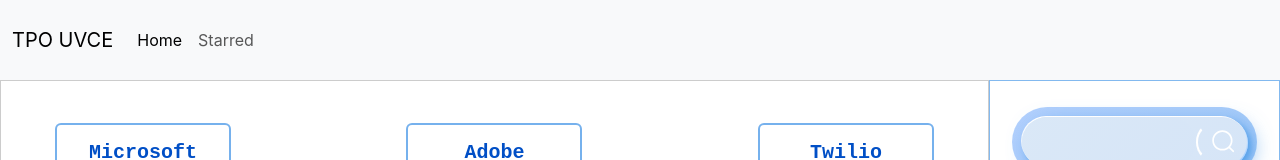
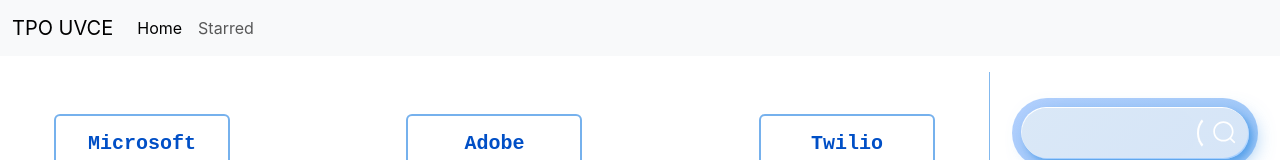
Before and after one commit to vvkulkarni360/projectanant_varun, a React (Create React App) app: page / in a window 1280 px wide. Shown: the top 160 px of the page. Built offline with nearby package versions, Linux system fonts and the light colour scheme.

Commit message:
navbar resolved

```diff
--- a/src/components/Details/CompanyDetails.css
+++ b/src/components/Details/CompanyDetails.css
@@ -1,9 +1,6 @@
-/* body{
 
-
-} */
 h2{
-    margin: 3rem;
+    margin: 2rem;
     color:rgb(81, 181, 234);
     font-family: monospace;
     font-weight: 600;
--- a/src/components/Details/CompanyDetails.js
+++ b/src/components/Details/CompanyDetails.js
@@ -18,8 +18,7 @@
   }
   return (
     <div>
-      <h2>COMPANY DETAILS</h2>
-      {/* <p>Company ID: {id} <br/> */}
+      <h2><i>COMPANY DETAILS</i></h2>
       <p>
         <span>Company Name</span>  : {company.Name} <br />
         <span>Company Cities</span>: {company.City}   <br />
--- a/src/components/Home/Home.css
+++ b/src/components/Home/Home.css
@@ -6,12 +6,12 @@
 
 
 .company-list-container {
-    margin: 5rem 0 0rem 0;
+    margin: 1rem 0 0rem 0;
     width: 80%;
     overflow-y: scroll;
 
     /* Enable vertical scrolling if content exceeds container height */
-    border: 1px solid #ccc;
+
     /* Optional: Add borders for visual separation */
     padding: 10px;
     /* Optional: Add padding for spacing */
@@ -26,11 +26,11 @@
 }
 
 .filter-container{
-    margin: 5rem 0 1rem 0;
+    margin: 1rem 0 1rem 0;
     width: 23.5%;
     overflow-y: scroll;
     /* Enable vertical scrolling if content exceeds container height */
-    border: 1px solid rgba(79, 156, 232, 0.7019607843);;
+    border-left: 1px solid rgba(79, 156, 232, 0.7019607843);;
     /* Optional: Add borders for visual separation */
     padding: 10px;
     /* Optional: Add padding for spacing */
--- a/src/components/Navbar/Navbar.css
+++ b/src/components/Navbar/Navbar.css
@@ -1,8 +1,8 @@
 .navbar{
     justify-content: center;
-    width: 100vw;
+    width: 100%;
     background-color: #a3cae9;
-    height: 10dvh;
-    position: fixed;
+    height: 10%;
+    position: relative;
     z-index: 10;
 }
```
